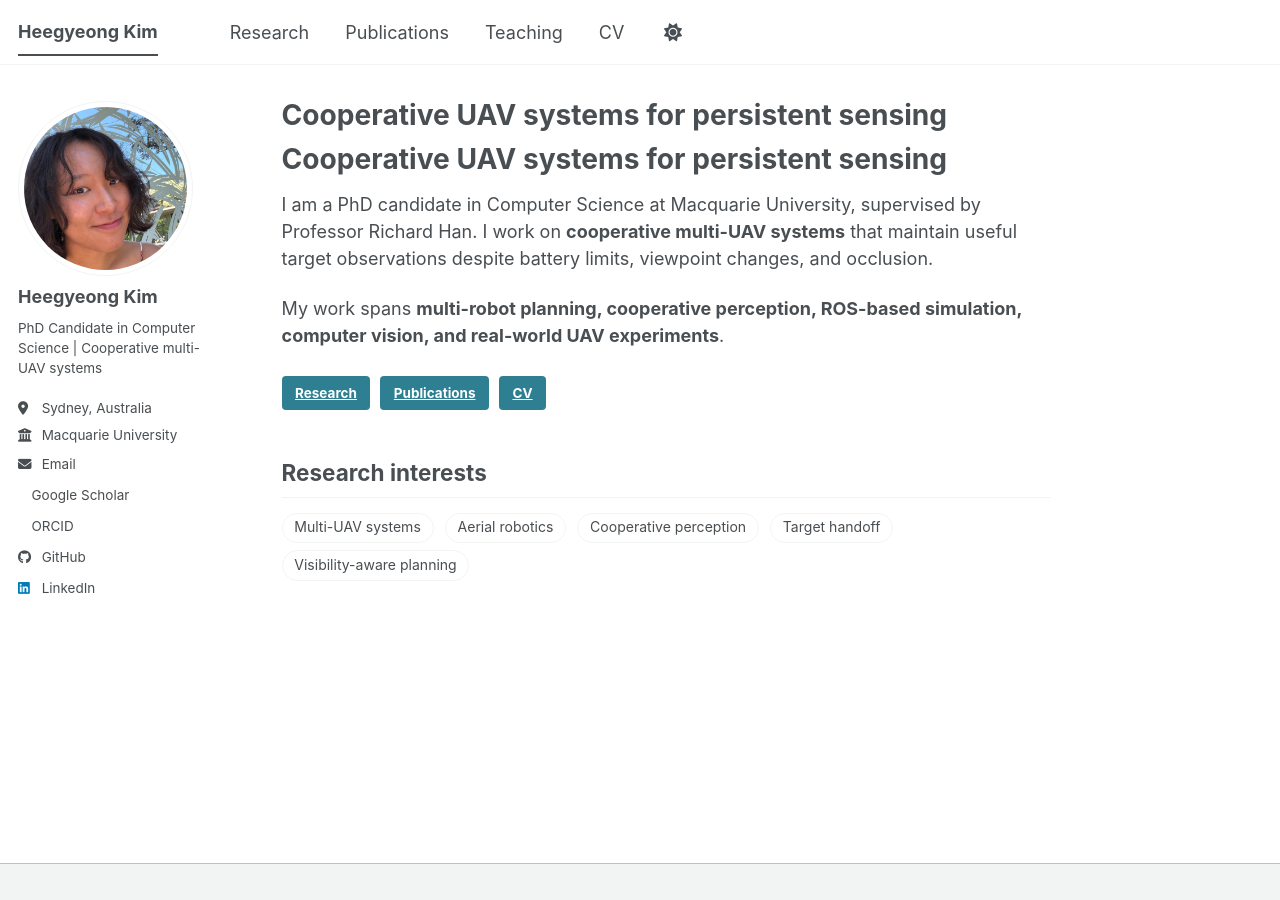
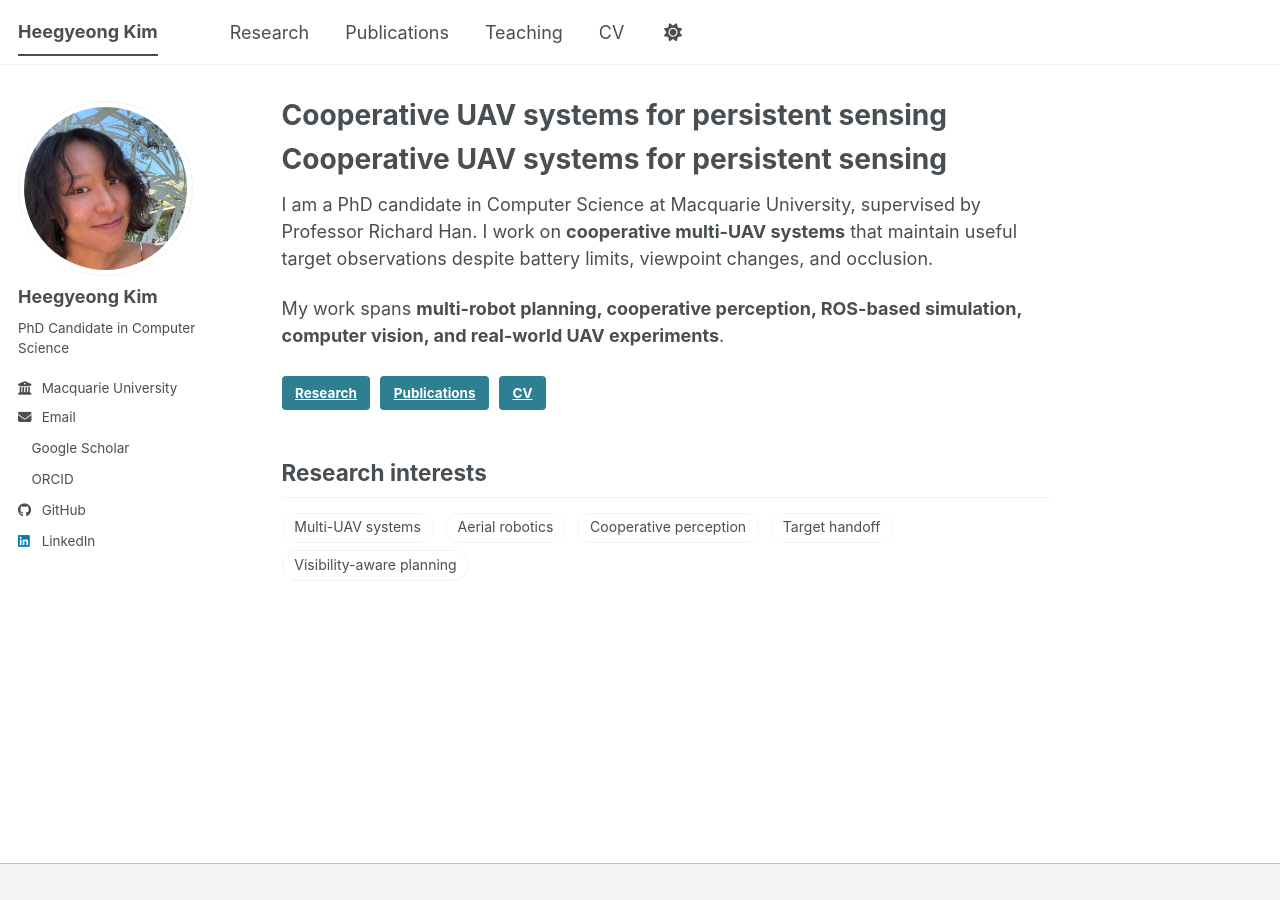
Before and after one commit to HeegyeongK/heegyeongk.github.io, a Jekyll site: the page built from _pages/about.md, in a window 1280 px wide. Built offline with Jekyll 4.4.1, drawn with Linux system fonts in a browser that asks for light colours; a style sheet for code colours, icons or effects is not loaded; our own code applies the rules of GitHub Pages for plain Markdown files.

Commit message:
Simplify sidebar profile

```diff
--- a/_config.yml
+++ b/_config.yml
@@ -26,8 +26,8 @@ author:
   avatar           : "PAGE.jpg"
   name             : "Heegyeong Kim"
   pronouns         : # example: "she/her"
-  bio              : "PhD Candidate in Computer Science | Cooperative multi-UAV systems"
-  location         : "Sydney, Australia"
+  bio              : "PhD Candidate in Computer Science"
+  location         :
   employer         : "Macquarie University"
   uri              : # URL
   email            : "heegyeong.kim@mq.edu.au"
```
